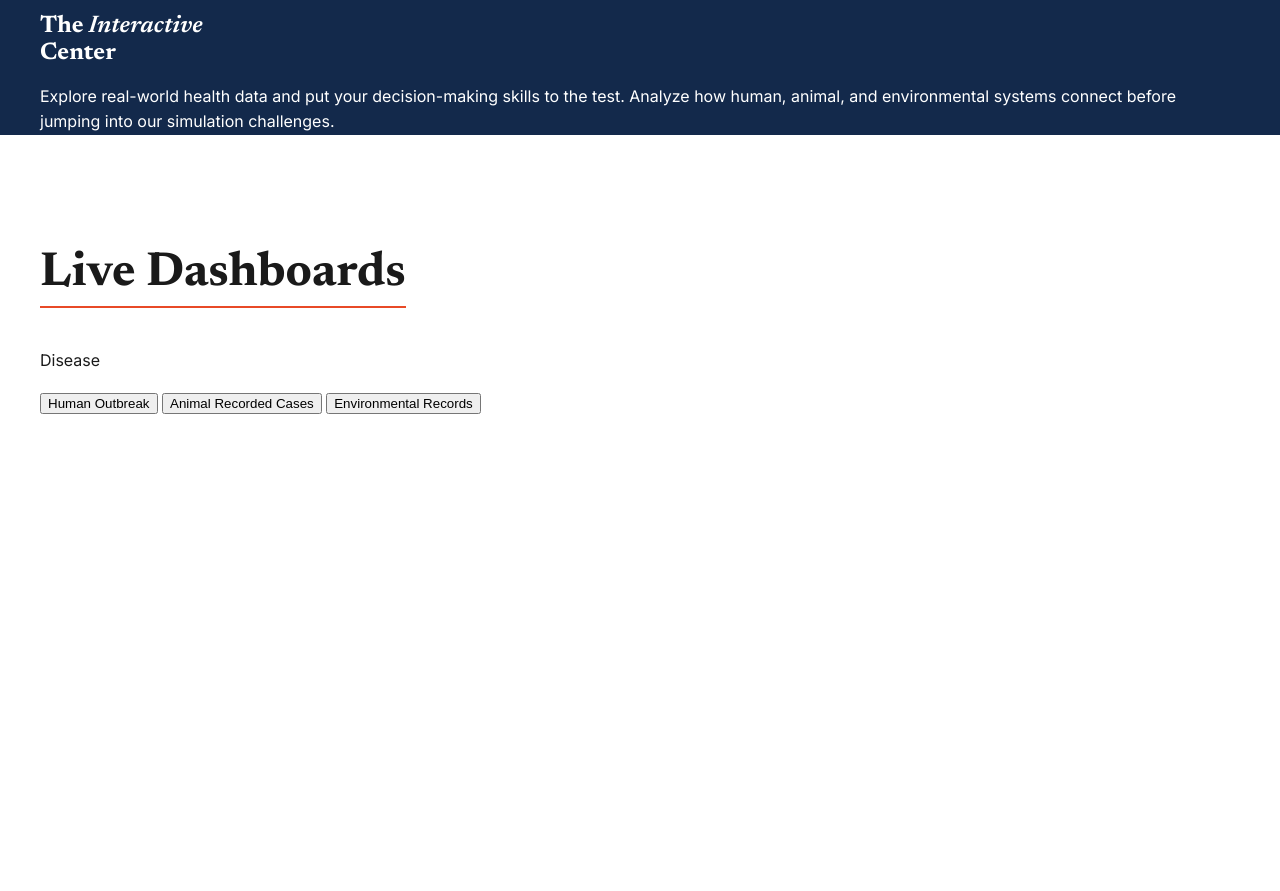
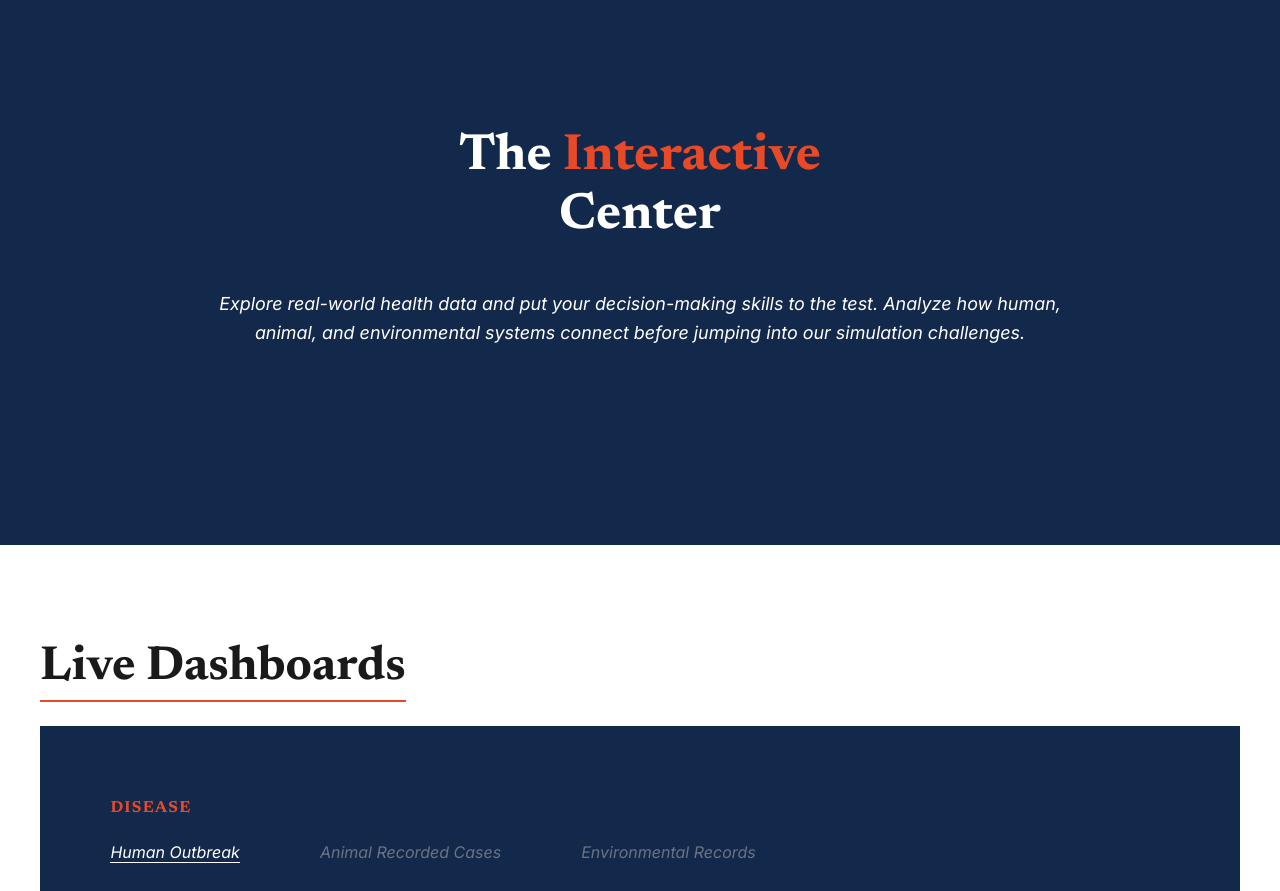
Before and after one commit to EmiEscu/OneHealth-Landing-Page-2026-DPI-Summer-Interns, a plain HTML site: page interactive-center.html in a window 1280 px wide. Shown: the part 61-952 px from the top of the page. Drawn offline with Linux system fonts and the light colour scheme.

Commit message:
style(interactive-center): add hero and Live Dashboards styles
Styles the IC hero and the dark dashboard panel, including the tablist, panel figures, and the CTA straddling the panel's bottom edge. Near-identical to the index.html dashboard teaser; worthmerging into one component in a follow-up.

```diff
--- a/css/styles.css
+++ b/css/styles.css
@@ -794,6 +794,97 @@ a { color: inherit; }
 
 .button-row--center { justify-content: center; }
 
+/* ============================================================
+   INTERACTIVE CENTER PAGE
+   ============================================================ */
+
+/* ---------- Interactive Center hero ---------- */
+
+.ic-hero {
+  text-align: center;
+  padding-top: clamp(3.5rem, 9vw, 8rem);
+  padding-bottom: clamp(4rem, 14vw, 12.5rem);
+}
+
+.ic-hero__title {
+  font-size: clamp(2.25rem, 4vw, 3.5rem);
+  margin: 0 0 clamp(2rem, 3.5vw, 3.4rem);
+}
+.ic-hero__title-accent {
+  color: var(--color-accent);
+  font-style: normal; /* <em> is for emphasis here, not italics */
+}
+
+.ic-hero__lede {
+  font-style: italic;
+  font-size: clamp(1rem, 1.4vw, 1.25rem);
+  max-width: 55rem;
+  margin-inline: auto;
+}
+
+/* ---------- Live Dashboards ----------
+   NOTE: visually near-identical to .dashboard-teaser on index.html. That one
+   is a static teaser linking here; this one has working tabs. Worth merging
+   into a single component in a follow-up so the panel chrome lives in one
+   place. */
+
+.dashboard {
+  position: relative;
+  background: var(--color-primary);
+  color: var(--color-text-inverse);
+  padding: clamp(1.5rem, 5.5vw, 5rem);
+  padding-bottom: clamp(3rem, 6vw, 6rem);
+}
+
+.dashboard__label {
+  color: var(--color-accent);
+  font-family: var(--font-heading);
+  font-weight: 700;
+  letter-spacing: 0.08em;
+  text-transform: uppercase;
+  margin: 0 0 1.25rem;
+}
+
+.dashboard__tablist {
+  display: flex;
+  flex-wrap: wrap;
+  gap: 1rem 5rem;
+  margin-bottom: 2.5rem;
+}
+
+/* Tabs are <button> elements for keyboard/AT support, so the browser's
+   default button chrome has to be stripped back to plain text. */
+.dashboard__tab {
+  background: none;
+  border: 0;
+  padding: 0;
+  cursor: pointer;
+  font-family: inherit;
+  font-size: 1rem;
+  font-style: italic;
+  color: var(--color-text-muted);
+  border-bottom: 1px solid transparent;
+}
+.dashboard__tab:hover { color: var(--color-text-inverse); }
+.dashboard__tab[aria-selected="true"] {
+  color: var(--color-text-inverse);
+  border-bottom-color: currentColor;
+}
+
+.dashboard__panel[hidden] { display: none; }
+
+.dashboard__figure { min-height: clamp(240px, 40vw, 560px); }
+
+/* Straddles the bottom edge of the navy panel, as in the design */
+.dashboard__cta {
+  position: absolute;
+  left: 50%;
+  bottom: -1.75rem;
+  transform: translateX(-50%);
+  text-align: center;
+  white-space: nowrap;
+}
+
 /* ---------- Responsive ----------
    TODO: breakpoint values are placeholders — the README's Design > Breakpoints
    table is still blank. Confirm against Figma and keep the two in sync. */
```
